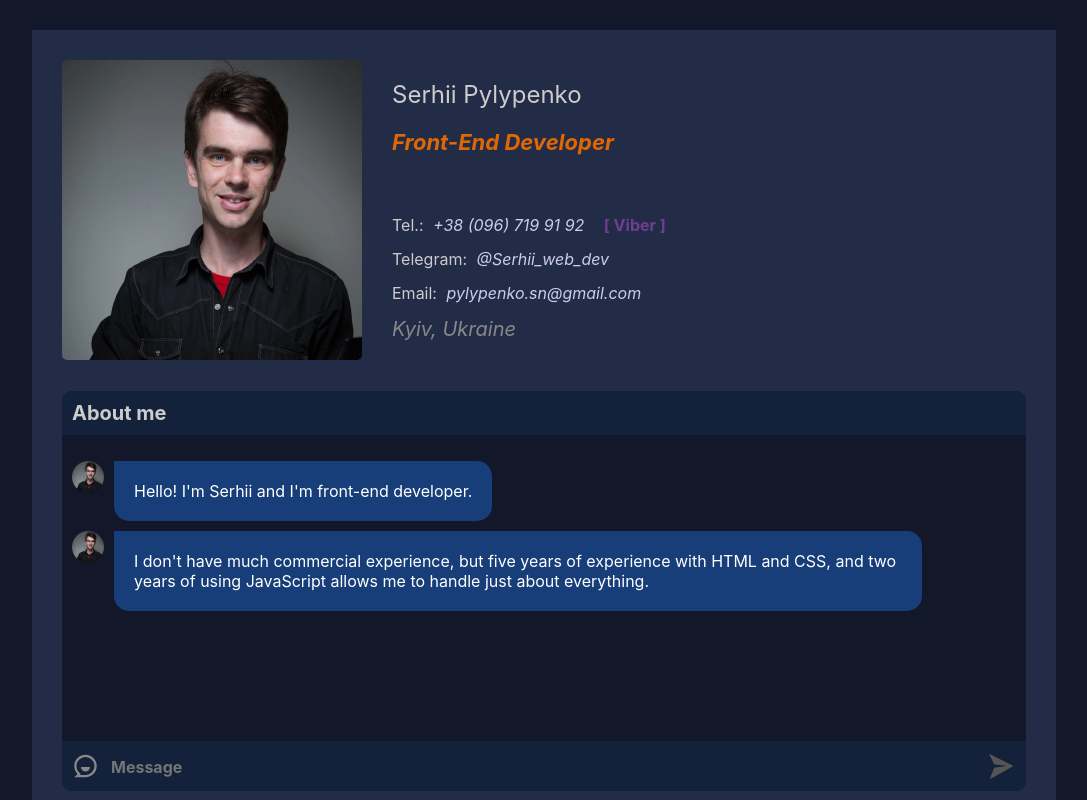
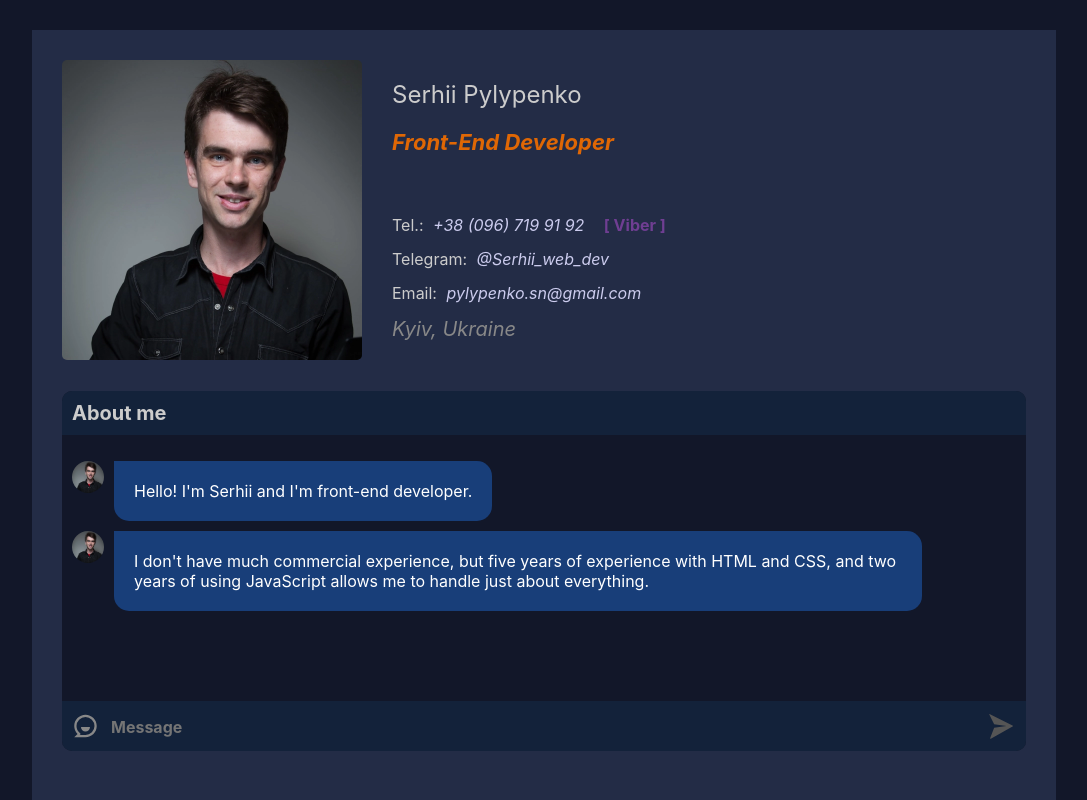
Before and after one commit to PylSerg/pylserg-cv, a React (Create React App) app: page / in a window 1280 px wide. Shown: the top 800 px of the page, without its empty margins (96-1183 px from the left). Built offline with nearby package versions, Linux system fonts and the light colour scheme.

Commit message:
adds scroll

```diff
--- a/src/components/AboutMe.js
+++ b/src/components/AboutMe.js
@@ -16,6 +16,8 @@ export default function AboutMe() {
     message: "",
   });
   const [sending, setSending] = useState(false);
+
+  const messenger = document.querySelector("#messenger");
 
   useEffect(() => {
     setTimeout(() => {
@@ -36,10 +38,13 @@ export default function AboutMe() {
   }, []);
 
   useEffect(() => {
-    if (guestMessage.sended)
+    if (guestMessage.sended) {
+      showLastMessage();
+
       setTimeout(() => {
         showFourthMessage();
       }, 4000);
+    }
 
     return;
   }, [guestMessage.sended]);
@@ -49,6 +54,10 @@ export default function AboutMe() {
 
     return setSending(false);
   }, [guestMessage.text]);
+
+  function showLastMessage() {
+    messenger.scrollTop = messenger.scrollHeight;
+  }
 
   function showFirstMessage() {
     setFirstMessage(true);
@@ -80,6 +89,10 @@ export default function AboutMe() {
   function showFourthMessage() {
     setFourthMessage(true);
     setTypingMessage(true);
+
+    setTimeout(() => {
+      showLastMessage();
+    }, 10);
 
     setTimeout(() => {
       setTypingMessage(false);
@@ -117,7 +130,7 @@ export default function AboutMe() {
           )}
         </h3>
 
-        <div className="message__field">
+        <div className="message__field" id="messenger">
           {!firstMessage && <p className="message__preload">No messages</p>}
 
           {firstMessage && (
--- a/src/sass/components/_about-me.scss
+++ b/src/sass/components/_about-me.scss
@@ -51,11 +51,25 @@
 
 .message__field {
   width: calc(100% - 20px);
-  min-height: 280px;
+  height: calc(560px - 2 * 60px);
 
   padding: 60px 10px;
 
   overflow-y: auto;
+  scrollbar-width: none;
+
+  &::-webkit-scrollbar {
+    width: 0;
+    height: 0;
+  }
+
+  @media screen and (min-width: $tablet-width) {
+    height: calc(400px - 2 * 60px);
+  }
+
+  @media screen and (min-width: $desktop-width) {
+    height: calc(360px - 2 * 60px);
+  }
 }
 
 .message__preload {
@@ -169,7 +183,7 @@
     font-weight: 700;
   }
 
-  &:placeholder-shown + .message__send-button {
+  &:placeholder-shown+.message__send-button {
     color: #555;
 
     cursor: not-allowed;
@@ -213,6 +227,7 @@
   0% {
     opacity: 0;
   }
+
   100% {
     opacity: 1;
   }
```
